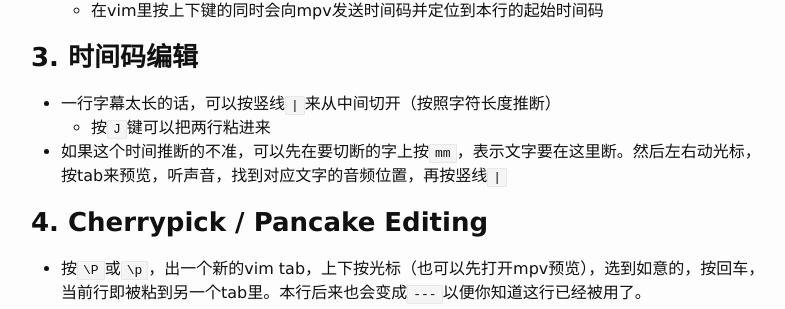
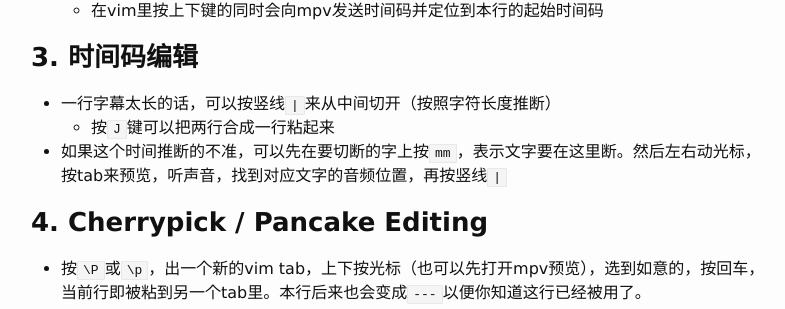
Before and after one commit to scateu/scateu.github.io, a Jekyll site: the page built from _posts/2023-03-19-tsv_edl.vim.md, in a window 1280 px wide and 900 px high, scrolled down 4102 px. Shown: the part 142-451 px from the top of the window, without its empty margins (239-1024 px from the left). Built offline with Jekyll 4.4.1, drawn with Linux system fonts in a browser that asks for light colours; nearby versions of some CDN libraries; comment, search, counter and statistics services are not loaded.

Commit message:
Sun Mar 19 23:36:25 CST 2023

```diff
--- a/_posts/2023-03-19-tsv_edl.vim.md
+++ b/_posts/2023-03-19-tsv_edl.vim.md
@@ -83,7 +83,7 @@
 
 ### 3. 时间码编辑
  - 一行字幕太长的话，可以按竖线`|`来从中间切开（按照字符长度推断）
-	 - 按`J`键可以把两行粘进来
+	- 按`J`键可以把两行合成一行粘起来
  - 如果这个时间推断的不准，可以先在要切断的字上按`mm`，表示文字要在这里断。然后左右动光标，按tab来预览，听声音，找到对应文字的音频位置，再按竖线`|`
 
 ### 4. Cherrypick / Pancake Editing
```
